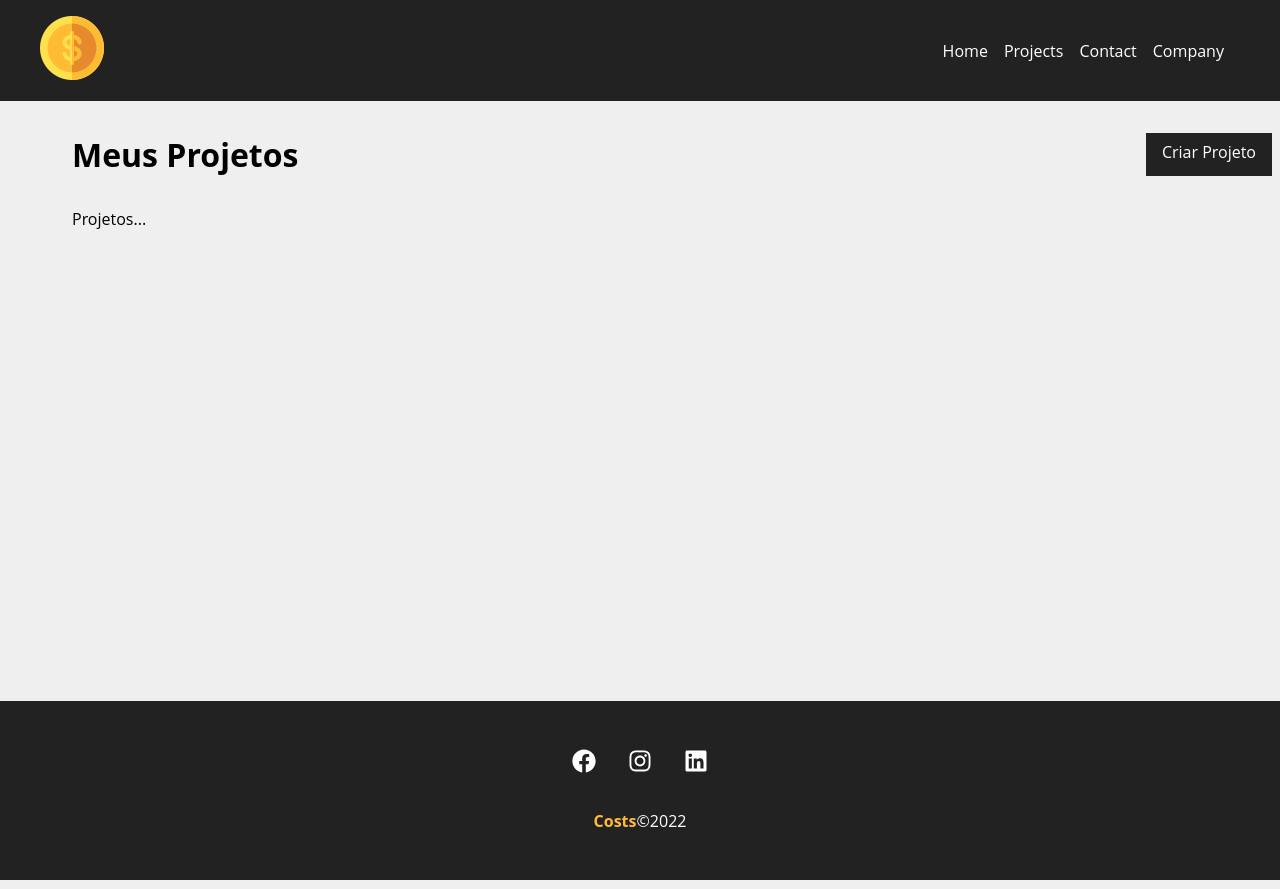
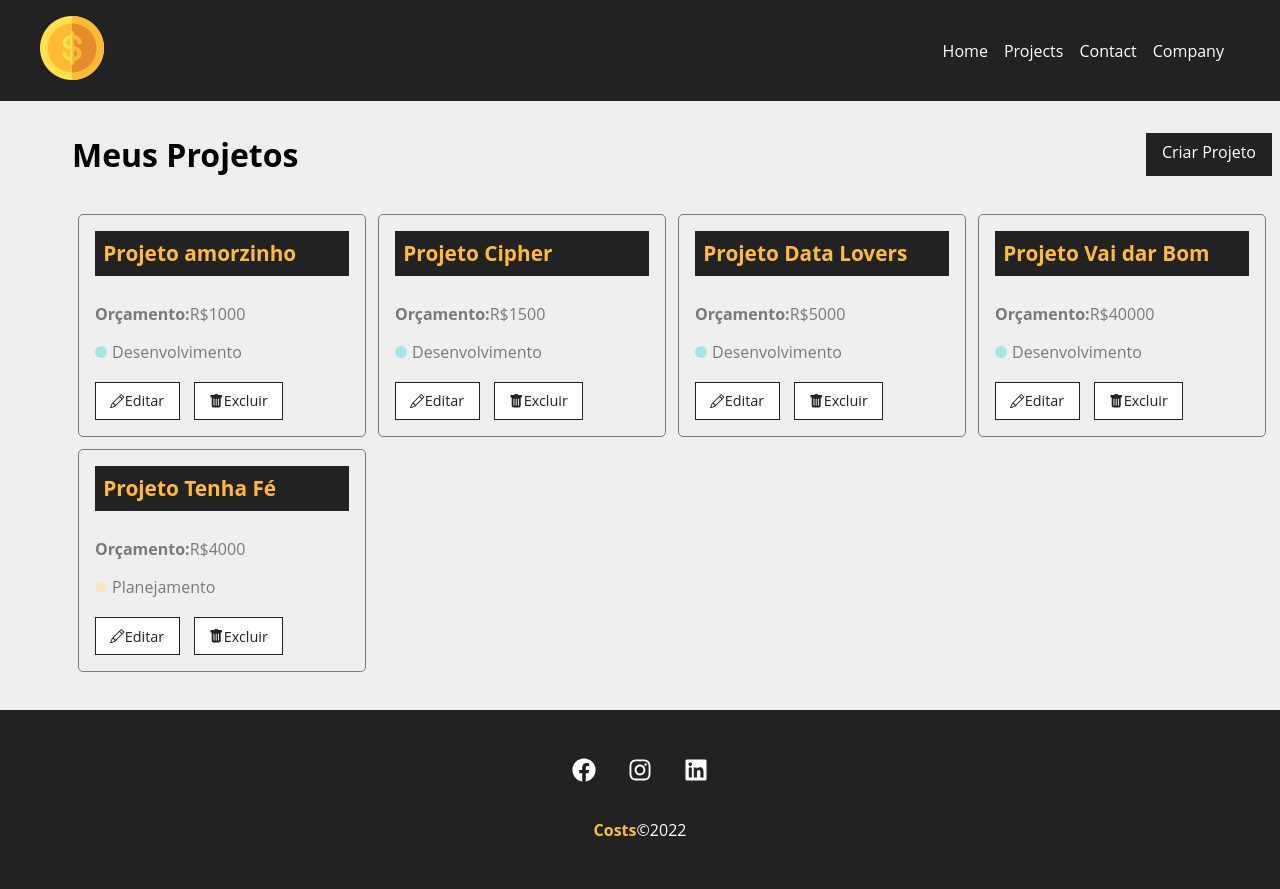
Before and after one commit to lidiannerb/React-Costs, a React (Create React App) app: page /Projects in a window 1280 px wide. Shown: the top 889 px of the page. Built offline with nearby package versions, Linux system fonts and the light colour scheme; data requests are answered from the project's data file.

Commit message:
feat: getting projects from database

```diff
--- a/db.json
+++ b/db.json
@@ -1,28 +1,59 @@
 {
   "projects": [
     {
+      "name": "Projeto amorzinho",
+      "budget": "1000",
+      "category": {
+        "id": "2",
+        "name": "Desenvolvimento"
+      },
+      "cost": 0,
+      "services": [],
       "id": 1
     },
     {
+      "name": "Projeto Cipher",
+      "budget": "1500",
+      "category": {
+        "id": "2",
+        "name": "Desenvolvimento"
+      },
+      "cost": 0,
+      "services": [],
       "id": 2
     },
     {
+      "name": "Projeto Data Lovers",
+      "budget": "5000",
+      "category": {
+        "id": "2",
+        "name": "Desenvolvimento"
+      },
+      "cost": 0,
+      "services": [],
       "id": 3
     },
     {
+      "name": "Projeto Vai dar Bom",
+      "budget": "40000",
+      "category": {
+        "id": "2",
+        "name": "Desenvolvimento"
+      },
+      "cost": 0,
+      "services": [],
       "id": 4
     },
     {
+      "name": "Projeto Tenha Fé",
+      "budget": "4000",
+      "category": {
+        "id": "4",
+        "name": "Planejamento"
+      },
+      "cost": 0,
+      "services": [],
       "id": 5
-    },
-    {
-      "id": 6
-    },
-    {
-      "id": 7
-    },
-    {
-      "id": 8
     }
   ],
   "categories": [
--- a/src/Components/Pages/NewProject.jsx
+++ b/src/Components/Pages/NewProject.jsx
@@ -15,7 +15,7 @@
     fetch("http://localhost:5000/projects", {
       method: "POST",
       headers: {
-        "Content-Type": "application-json",
+        "Content-Type": "application/json",
       },
       body: JSON.stringify(project) //aqui estamos enviando os dados pro servidor como string, lá no array projects
     })
--- a/src/Components/Pages/Projects.jsx
+++ b/src/Components/Pages/Projects.jsx
@@ -1,17 +1,35 @@
 import { useLocation } from "react-router-dom";
+import { useState, useEffect } from "react";
 
 import Message from "../Layout/Message";
 import Container from "../Layout/Container";
 import LinkButton from "../Layout/LinkButton";
+import ProjectCard from "../Project/ProjectCard";
 
 import styles from "./Projects.module.css";
 
 const Projects = () => {
+  const [projects, setProjects] = useState([])
+
   const location = useLocation()
   let message = ""
   if (location.state) {
     message = location.state.message
   }
+
+  useEffect(() => {
+    fetch("http://localhost:5000/projects", {
+      method: "GET",
+      headers: {
+        "Content-Type": "application/json",
+      },
+    }).then(resposta => resposta.json())
+      .then(data => {
+        console.log(data);
+        setProjects(data)
+      })
+      .catch((erro) => console.log(erro))
+  }, [])
 
   return (
     <div className={styles.project_container}>
@@ -21,7 +39,17 @@
       </div>
       {message && <Message type="success" msg={message} />}
       <Container customClass="start">
-        <p>Projetos...</p>
+        {projects.length > 0 &&
+          projects.map((project) =>
+          <ProjectCard
+            id={project.id}
+            key={project.id}
+            name={project.name}
+            budget={project.budget}
+            category={project.category.name}
+          />
+          )
+        }
       </Container>
     </div>
   );
--- /dev/null
+++ b/src/Components/Project/ProjectCard.jsx
@@ -0,0 +1,28 @@
+import styles from "./ProjectCard.module.css";
+
+import { BsPencil, BsFillTrashFill } from "react-icons/bs";
+import { Link } from "react-router-dom";
+
+const ProjectCard = ({id, name, budget, category, handleRemove}) => {
+  return (
+    <div className={styles.project_card}>
+      <h4>{name}</h4>
+      <p>
+        <span>Orçamento:</span>R${budget}
+      </p>
+      <p className={styles.category_text}>
+        <span className={`${styles[category.toLowerCase()]}`}></span>{category}
+      </p>
+          <div className={styles.project_card_actions}>
+        <Link to="/">
+          <BsPencil />Editar
+        </Link>
+        <button>
+          <BsFillTrashFill /> Excluir
+        </button>
+      </div>
+    </div>
+  );
+}
+
+export default ProjectCard;
--- /dev/null
+++ b/src/Components/Project/ProjectCard.module.css
@@ -0,0 +1,89 @@
+.project_card {
+  padding: 1em;
+  border: 1px solid #7a7a7a;
+  border-radius: 5px;
+  width: 24%;
+  margin: 0.5%;
+}
+
+.project_card h4 {
+  background-color: #222;
+  color: #ffbb33;
+  padding: 0.4em;
+  margin-bottom: 1.3em;
+  font-size: 1.3em;
+}
+
+.project_card p {
+  color: #7a7a7a;
+  margin-bottom: 1em;
+}
+
+.project_card p span {
+  font-weight: bold;
+}
+
+.category_text {
+  display: flex;
+  align-items: center;
+}
+
+.category_text span {
+  display: block;
+  width: 12px;
+  height: 12px;
+  border-radius: 50%;
+  background-color: #ccc;
+  margin-right: 5px;
+}
+
+.category_text .infra {
+  background-color: #ffaebc;
+}
+
+.category_text .desenvolvimento {
+  background-color: #a0e7e5;
+}
+
+.category_text .design {
+  background-color: #b4f8c8;
+}
+
+.category_text .planejamento {
+  background-color: #fbe7c6;
+}
+
+.project_card_actions {
+  margin-top: 1.2em;
+  display: flex;
+  align-items: center;
+}
+
+.project_card_actions a,
+.project_card_actions button {
+  text-decoration: none;
+  border: none;
+  background-color: #fff;
+  color: #222;
+  font-size: .9em;
+  padding: .6em 1em;
+  margin-right: 1em;
+  cursor: pointer;
+  border: 1px solid #222;
+  display: flex;
+  align-items: center;
+  justify-content: center;
+  transition: 0.5s;
+}
+
+.project_card_actions .svg {
+  margin-right: .5em;
+
+}
+
+.project_card_actions a:hover,
+.project_card_actions button:hover {
+  background-color: #222;
+  color: #ffbb33;
+
+}
```
Also changed, not shown: src/Components/Project/ProjectForm.jsx (+11 -12 lines).
